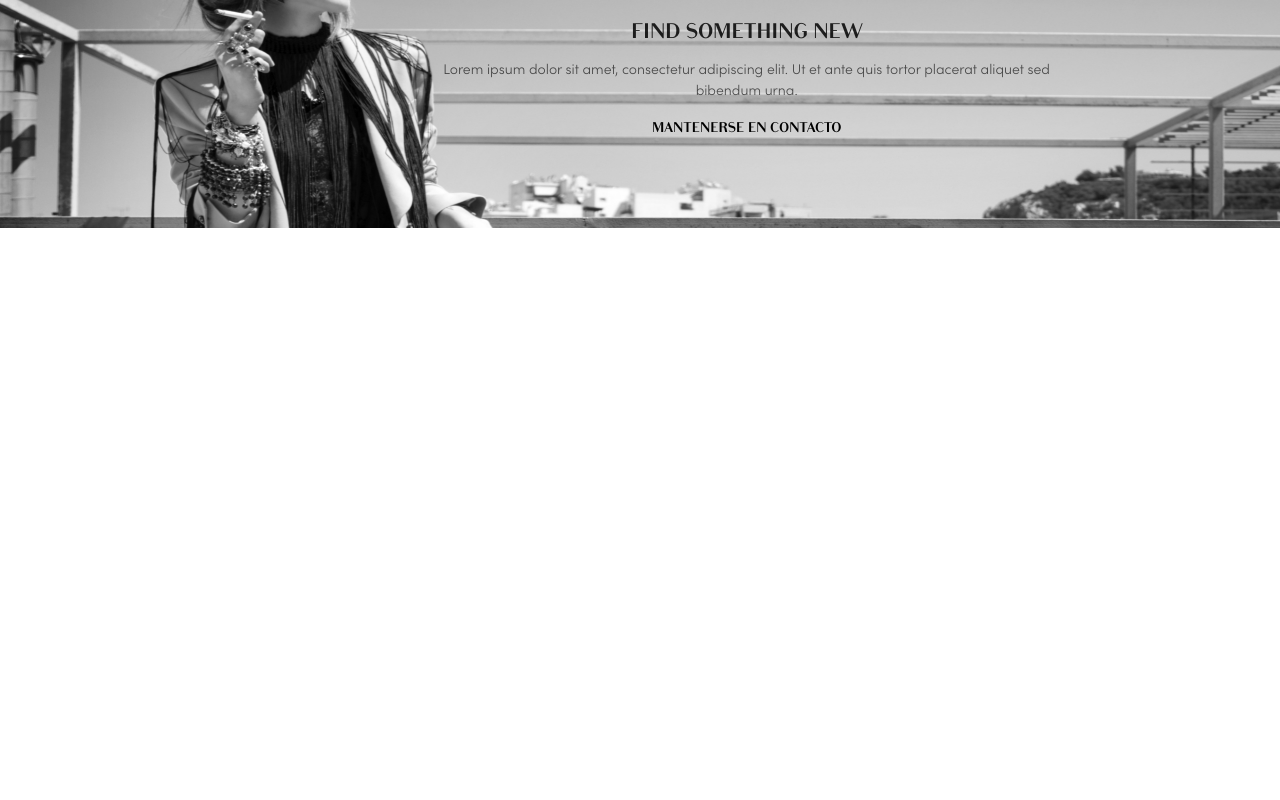
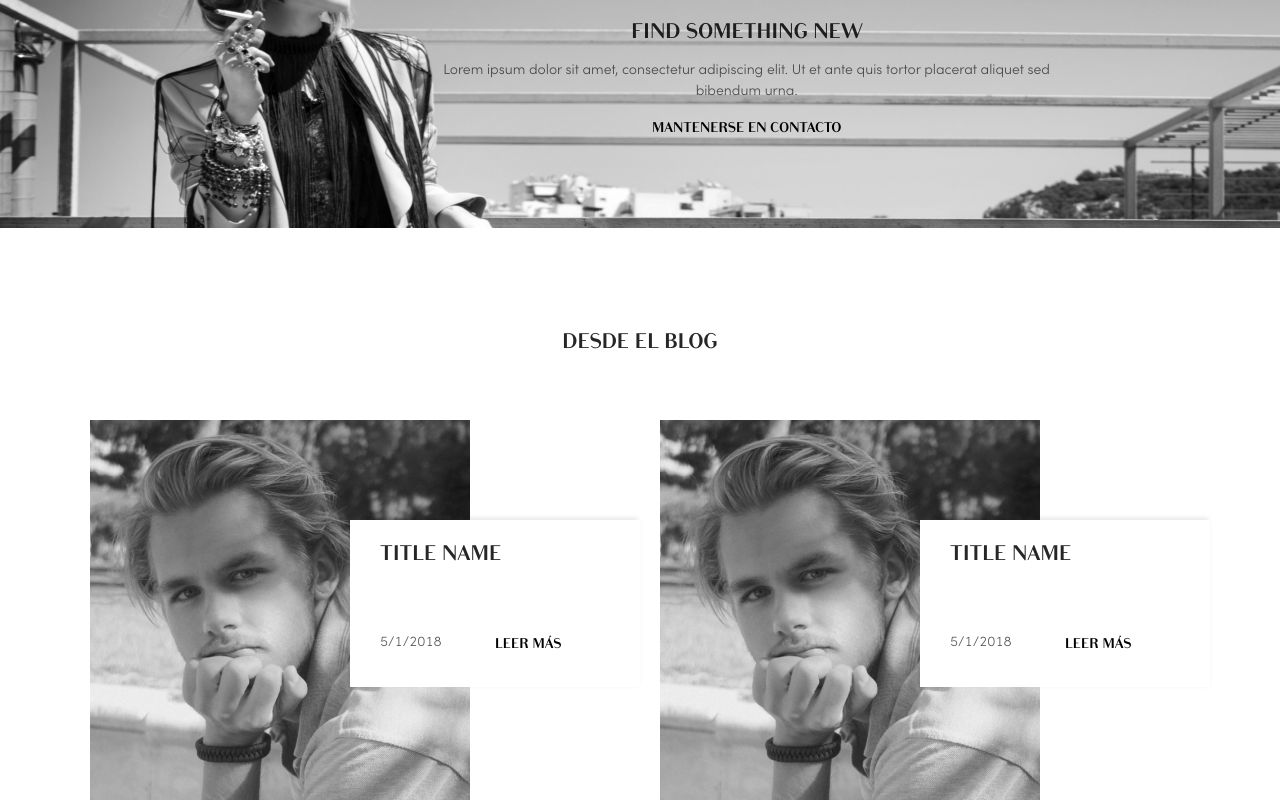
Before and after one commit to betoxd40/shakymar, a React app: page / in a window 1280 px wide. Shown: the part 3767-4567 px from the top of the page. Before the commit the page ends 3995 px from the top, so only its background shows below. Built offline with nearby package versions, Linux system fonts and the light colour scheme; the HTML template or start-up script is replaced by a standard one.

Commit message:
Added Blog component in Home Container without reducer functionality

```diff
--- /dev/null
+++ b/src/components/Home/BlogHome.js
@@ -0,0 +1,62 @@
+import React from 'react';
+import {Row, Col} from 'antd';
+import img from '../../assets/home/blog-img.jpg';
+
+
+const BlogHome = () => {
+    return (
+        <div className={'container BlogHome'}>
+            <Row>
+                <Col span={24} className={'text-center'}>
+                    <h2>DESDE EL BLOG</h2>
+                </Col>
+                <Col span={24}>
+                    <Row>
+                        <Col span={8}>
+                            <img src={img} alt="" className={'img-fluid'}/>
+                        </Col>
+                        <Col span={4}>
+                            <div className={'box-blog'}>
+                                <Row>
+                                    <Col span={24}>
+                                        <h2>TITLE NAME</h2>
+                                    </Col>
+                                    <Col span={12}>
+                                        <p>5/1/2018</p>
+                                    </Col>
+                                    <Col span={12}>
+                                        <a href="">
+                                            LEER MÁS
+                                        </a>
+                                    </Col>
+                                </Row>
+                            </div>
+                        </Col>
+                        <Col span={8}>
+                            <img src={img} alt="" className={'img-fluid'}/>
+                        </Col>
+                        <Col span={4}>
+                            <div className={'box-blog'}>
+                                <Row>
+                                    <Col span={24}>
+                                        <h2>TITLE NAME</h2>
+                                    </Col>
+                                    <Col span={12}>
+                                        <p>5/1/2018</p>
+                                    </Col>
+                                    <Col span={12}>
+                                        <a href="">
+                                            LEER MÁS
+                                        </a>
+                                    </Col>
+                                </Row>
+                            </div>
+                        </Col>
+                    </Row>
+                </Col>
+            </Row>
+        </div>
+    );
+};
+
+export default BlogHome;
--- a/src/containers/Home.js
+++ b/src/containers/Home.js
@@ -7,6 +7,7 @@ import Collection from '../components/Home/Collection';
 import AboutMe from '../components/Home/AboutMe';
 import FeaturedProducts from '../components/Home/FeaturedProducts';
 import Banner from '../components/Home/Banner';
+import BlogHome from '../components/Home/BlogHome';
 import '../sass/home.scss';
 
 
@@ -24,6 +25,7 @@ class Home extends React.Component {
                 <AboutMe />
                 <FeaturedProducts />
                 <Banner />
+                <BlogHome />
             </div>
         );
     }
--- a/src/sass/home.scss
+++ b/src/sass/home.scss
@@ -117,3 +117,30 @@
     color: black;
   }
 }
+
+.BlogHome{
+  margin-top: 100px;
+  h2{
+    padding-bottom: 50px;
+  }
+  img{
+    z-index: -22;
+    position: relative;
+    margin-left: 20px;
+  }
+  .box-blog {
+    margin-top: 100px;
+    margin-left: -100px;
+    z-index: 2;
+    background: white;
+    -webkit-box-shadow: -2px -2px 5px 0px rgba(0,0,0,0.1);
+    -moz-box-shadow: -2px -2px 5px 0px rgba(0,0,0,0.1);
+    box-shadow: -2px -2px 5px 0px rgba(0,0,0,0.1);
+    padding: 20px 30px 20px 30px;
+  }
+  a{
+    font-family: "Bodoni Sans Text Bold";
+    text-decoration: none;
+    color: black;
+  }
+}
```
Also changed, not shown: src/assets/home/blog-img.jpg (added).
